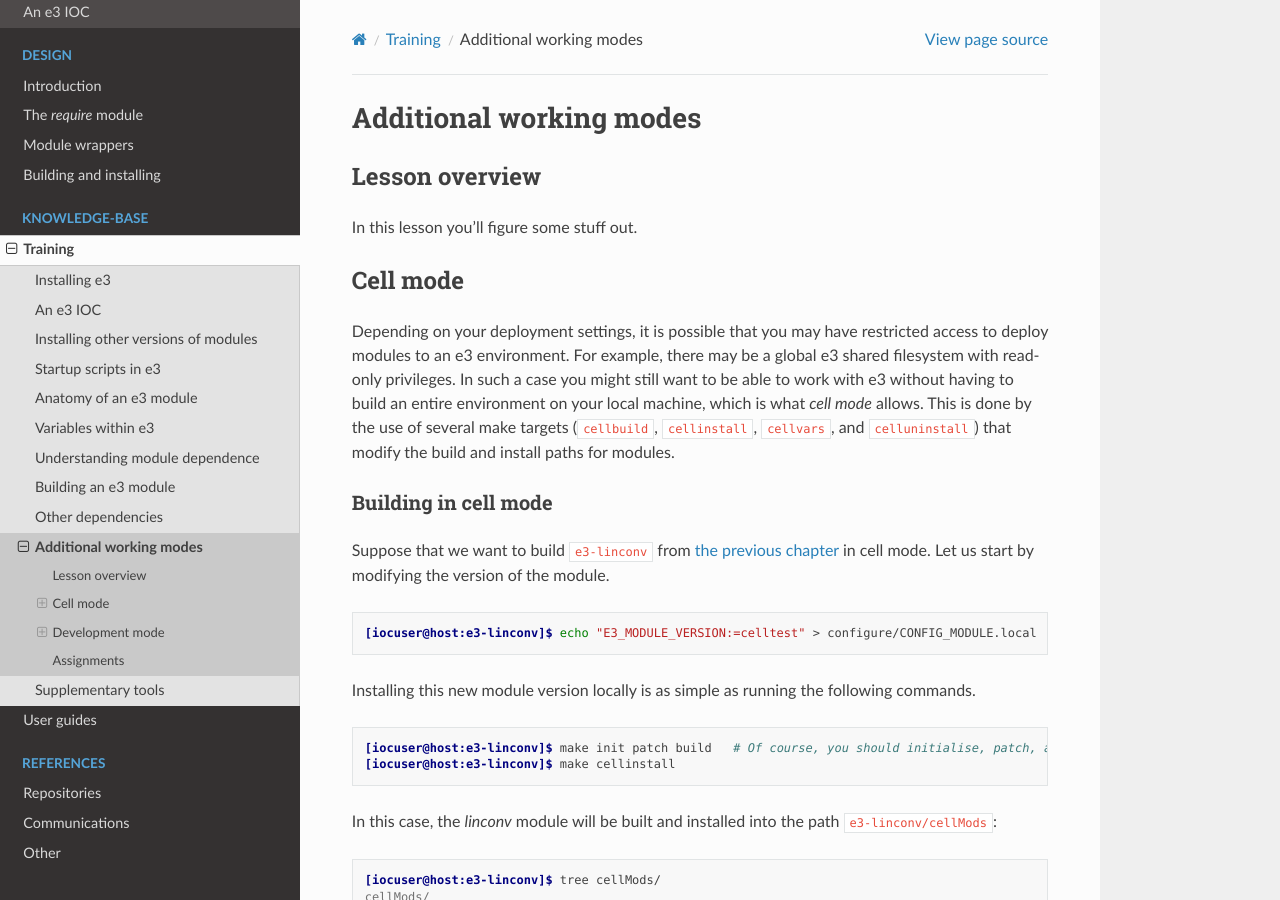
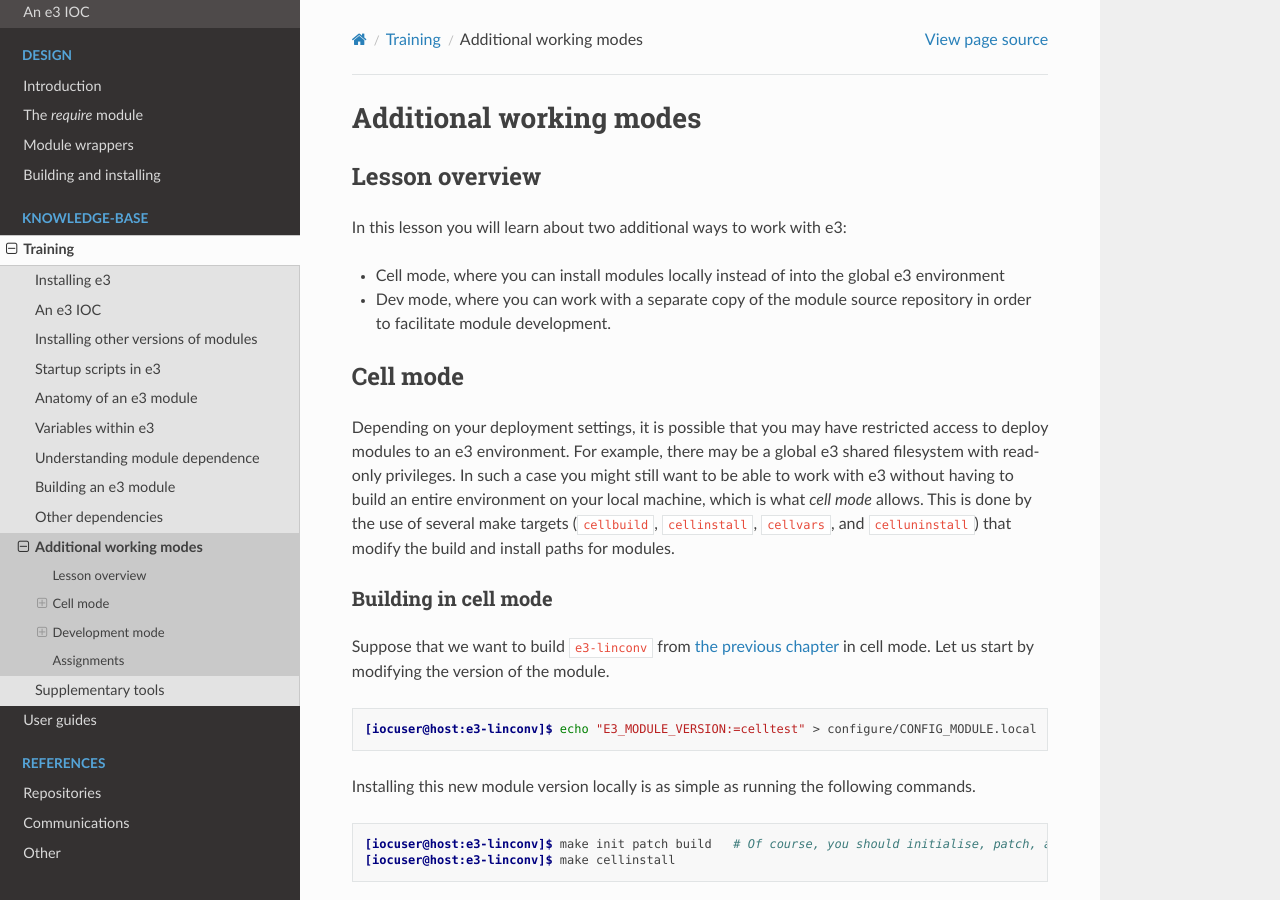
Before and after one commit to ttkorhonen/e3pages, a Sphinx documentation site: the page built from docs/kb/training/workbook/10_e3_modes.md, in a window 1280 px wide and 900 px high. Built offline with Sphinx 7.4.7 and the Read the Docs theme 2.0.0, drawn with Linux system fonts in a browser that asks for light colours.

Commit message:
Updated overview

```diff
--- a/docs/kb/training/workbook/10_e3_modes.md
+++ b/docs/kb/training/workbook/10_e3_modes.md
@@ -2,7 +2,10 @@
 
 ## Lesson overview
 
-In this lesson you'll figure some stuff out.
+In this lesson you will learn about two additional ways to work with e3:
+* Cell mode, where you can install modules locally instead of into the global e3 environment
+* Dev mode, where you can work with a separate copy of the module source repository in order to facilitate
+  module development.
 
 ## Cell mode
 
```
